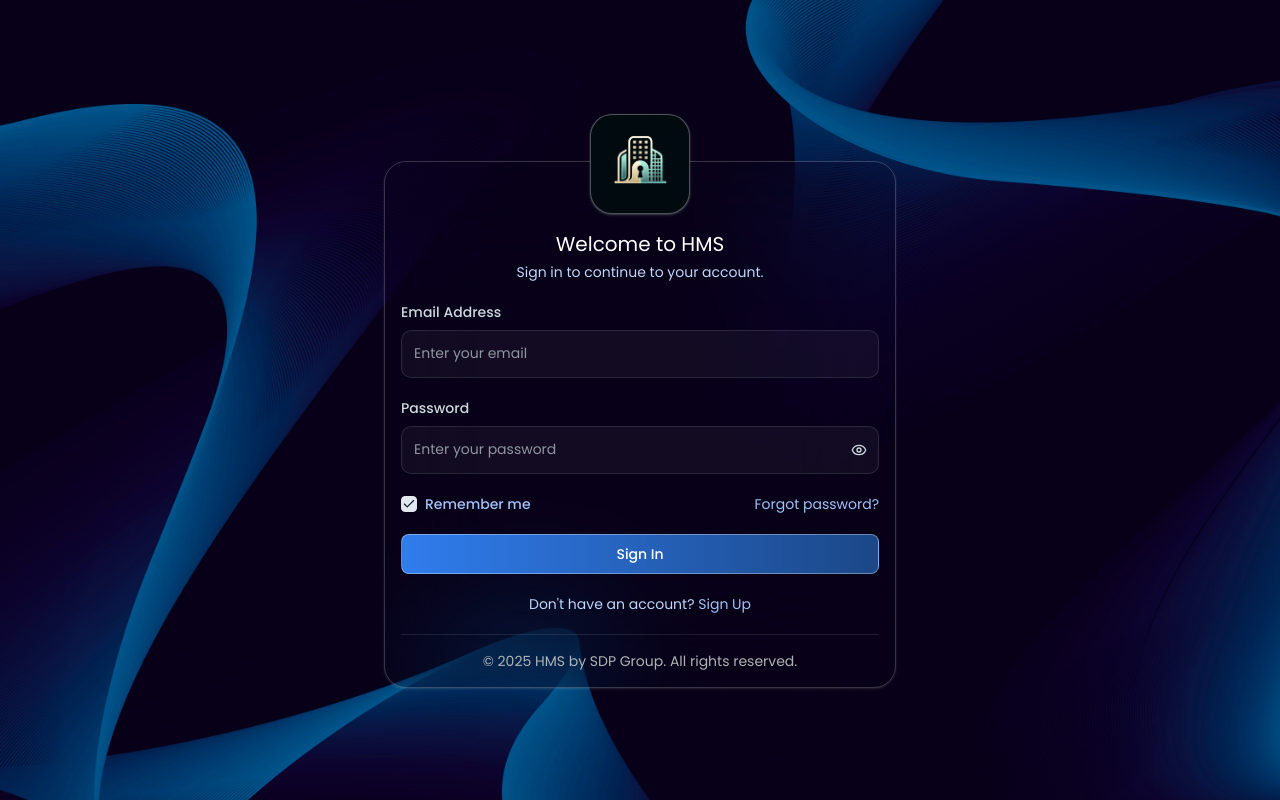
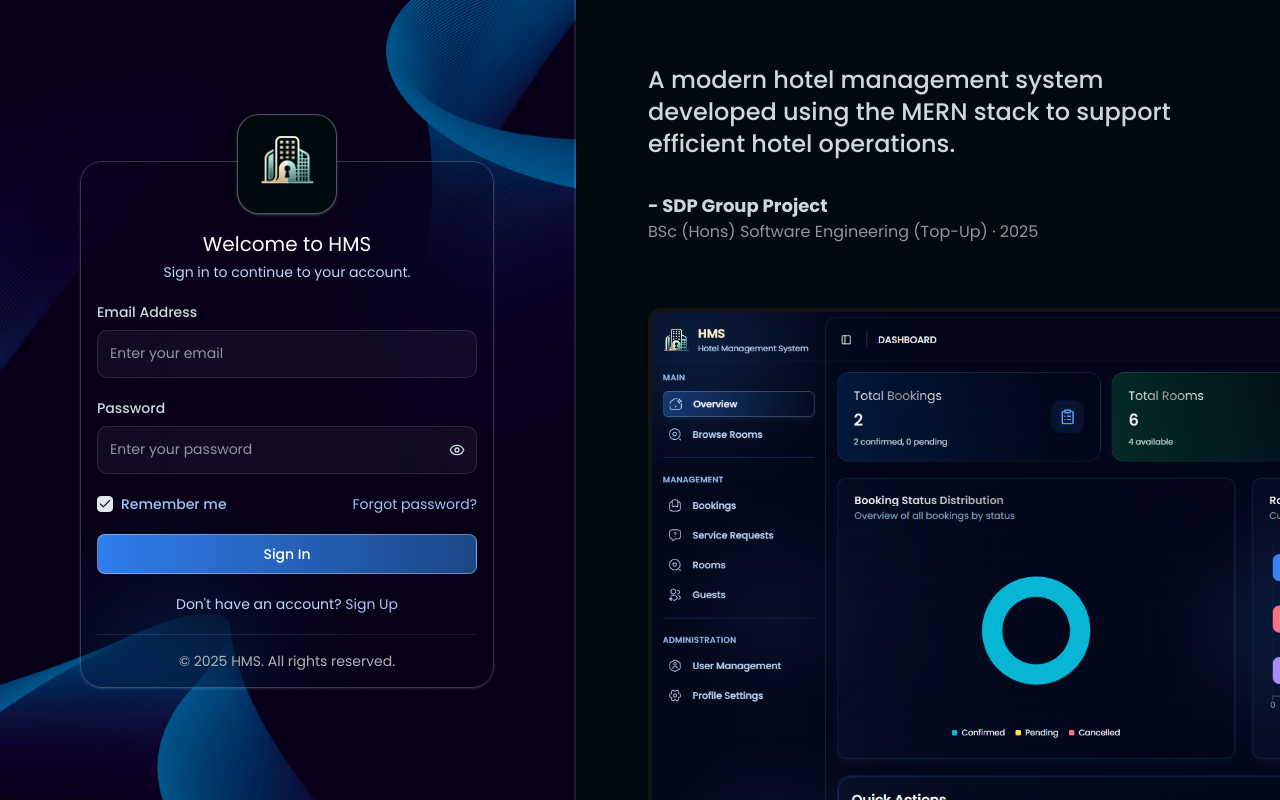
Before and after one commit to Hashir-TechWhiz/HMS-Frontend, a Next.js app: page /login in a window 1280 px wide. Built offline with nearby package versions, Linux system fonts and the light colour scheme; no server answers; what @edgestore/react would draw is missing.

Commit message:
Login page UI enhancement

```diff
--- a/src/app/(auth)/layout.tsx
+++ b/src/app/(auth)/layout.tsx
@@ -15,34 +15,61 @@ const AuthLayout = async ({ children }: { children: ReactNode }) => {
 
     return (
         <main className="auth-layout">
-
-            <div className="absolute inset-0 bg-black/10" />
+            <section className="auth-left-section">
 
                 <div className="auth-container">
-                {/* Logo */}
                     <div className="auth-logo-container">
                         <Image
                             src="/images/HMSLogo.png"
-                        alt="HMS Logo"
-                        fill
+                            alt="Logo"
+                            width={600}
+                            height={500}
                             priority
-                        className="object-cover"
+                            className="w-full h-full object-cover rounded-2xl"
                         />
                     </div>
 
-                {/* Form */}
                     <div className="auth-children">
                         {children}
                     </div>
 
-                {/* Footer */}
                     <div className="flex flex-col gap-4 w-full text-center mt-5">
                         <Separator />
                         <p className="text-xs lg:text-sm text-secondary-100">
-                        &copy; {year} HMS by SDP Group. All rights reserved.
+                            &copy; {year} HMS. All rights reserved.
                         </p>
                     </div>
                 </div>
+
+            </section>
+
+            <section className="auth-right-section">
+                <div className="z-10 relative lg:mt-4 lg:mb-16">
+                    <blockquote className="auth-blockquote">
+                        A modern hotel management system developed using the MERN stack to support efficient hotel operations.
+                    </blockquote>
+
+                    <div>
+                        <cite className="auth-testimonial-author">
+                            - SDP Group Project
+                        </cite>
+                        <p className="max-md:text-xs text-gray-500">
+                            BSc (Hons) Software Engineering (Top-Up) · 2025
+                        </p>
+                    </div>
+
+                </div>
+
+                <div className="flex-1 relative">
+                    <Image
+                        src="/images/AdminDashboard.png"
+                        alt="Dashboard Preview"
+                        width={1440}
+                        height={1150}
+                        className="auth-dashboard-preview"
+                    />
+                </div>
+            </section>
         </main>
     );
 };
--- a/src/app/globals.css
+++ b/src/app/globals.css
@@ -391,20 +391,46 @@
 
 
   /* Auth */
+  /* Auth */
   .auth-layout {
-    @apply relative flex flex-col items-center justify-center h-screen w-full p-3 bg-black-500 overflow-hidden bg-center bg-cover bg-no-repeat overflow-y-auto bg-[url(/images/AuthLeftBg.jpg)];
+    @apply relative flex flex-col justify-between lg:flex-row h-screen bg-black-500 overflow-hidden;
   }
 
   .auth-container {
-    @apply relative flex flex-col items-center justify-between mt-12 p-4 w-full rounded-3xl backdrop-blur-3xl border border-white/20 shadow-sm shadow-white/10 max-w-lg;
+    @apply relative flex flex-col items-center justify-between mt-12 p-4 w-full rounded-3xl backdrop-blur-3xl border border-white/20 shadow-sm shadow-white/10;
   }
 
   .auth-logo-container {
     @apply absolute z-10 left-1/2 -translate-x-1/2 -top-12 h-[100px] w-[100px] rounded-3xl border border-white/30 bg-black-500 backdrop-blur-2xl shadow-sm shadow-white/20;
   }
 
+  .auth-left-section {
+    @apply relative flex flex-col items-center justify-center w-full lg:w-[45%] h-full lg:h-screen px-6 xl:px-20 lg:border-r-2 bg-center bg-cover bg-no-repeat overflow-y-auto bg-[url(/images/AuthLeftBg.jpg)];
+  }
+
+  .auth-left-section::before {
+    content: "";
+    @apply absolute inset-0 bg-black/10;
+  }
+
   .auth-children {
     @apply mt-13 flex flex-col items-center justify-center w-full;
+  }
+
+  .auth-right-section {
+    @apply flex flex-col justify-start w-full max-lg:border-t max-lg:border-gray-600 lg:w-[55%] lg:h-screen px-6 py-4 md:p-6 lg:py-12 lg:px-18;
+  }
+
+  .auth-blockquote {
+    @apply text-sm md:text-lg lg:text-2xl font-medium text-gray-400 mb-1 md:mb-6 lg:mb-8;
+  }
+
+  .auth-testimonial-author {
+    @apply text-xs md:text-lg font-bold text-gray-400 not-italic;
+  }
+
+  .auth-dashboard-preview {
+    @apply absolute top-0 border-4 border-gray-800 left-0 hidden w-5xl max-w-none lg:block rounded-xl shadow-2xl;
   }
 
 
```
Also changed, not shown: public/images/AdminDashboard.png (added). Lines whose indentation alone changed are shown as unchanged.
